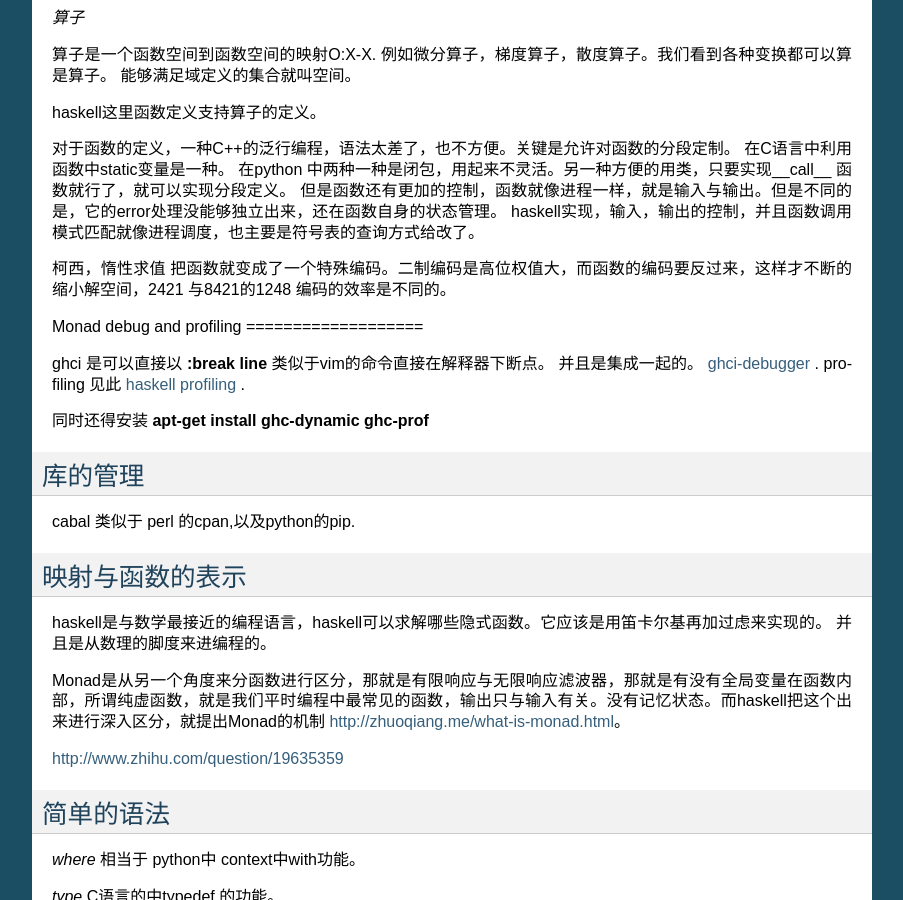
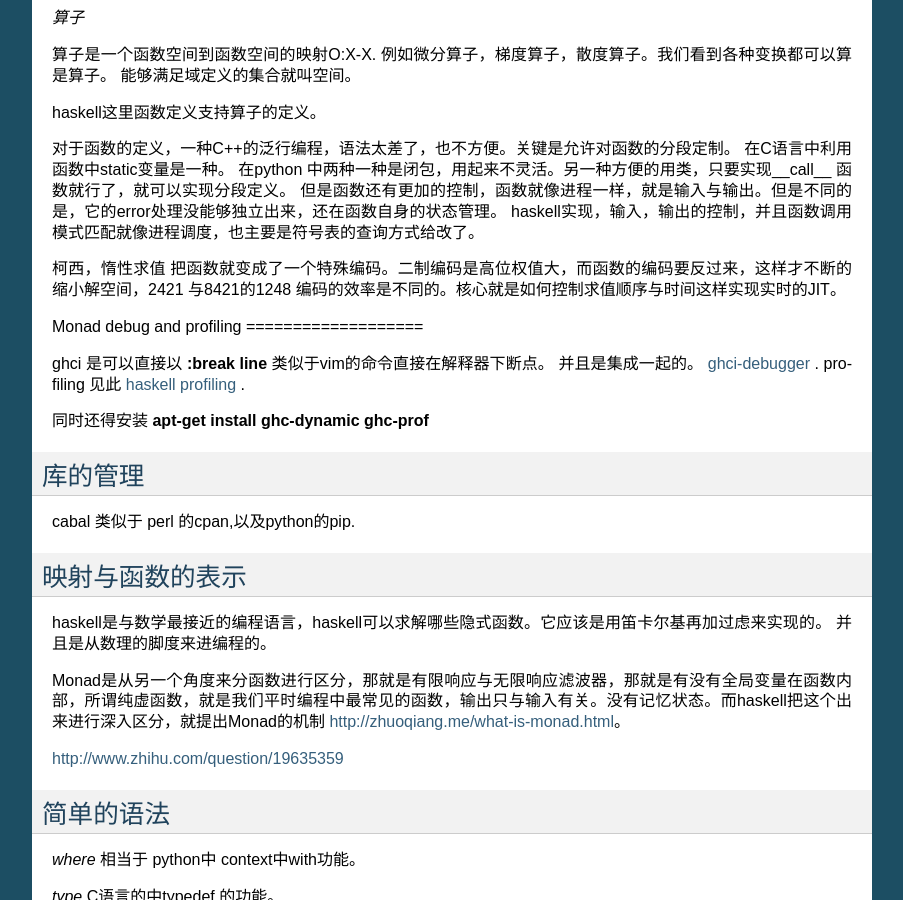
Before and after one commit to gwli/Programming, a Sphinx documentation site: the page built from source/content/Stage_1/Haskell.rst, in a window 1280 px wide and 900 px high, scrolled down 1435 px. Shown: the whole window, without its empty margins (198-1101 px from the left). Built offline with Sphinx 7.4.7, drawn with Linux system fonts in a browser that asks for light colours.

Commit message:
求值顺序与JIT

```diff
--- a/source/content/Stage_1/Haskell.rst
+++ b/source/content/Stage_1/Haskell.rst
@@ -70,7 +70,7 @@ haskell这里函数定义支持算子的定义。
 但是函数还有更加的控制，函数就像进程一样，就是输入与输出。但是不同的是，它的error处理没能够独立出来，还在函数自身的状态管理。
 haskell实现，输入，输出的控制，并且函数调用模式匹配就像进程调度，也主要是符号表的查询方式给改了。
 
-柯西，惰性求值 把函数就变成了一个特殊编码。二制编码是高位权值大，而函数的编码要反过来，这样才不断的缩小解空间，2421 与8421的1248 编码的效率是不同的。
+柯西，惰性求值 把函数就变成了一个特殊编码。二制编码是高位权值大，而函数的编码要反过来，这样才不断的缩小解空间，2421 与8421的1248 编码的效率是不同的。核心就是如何控制求值顺序与时间这样实现实时的JIT。
 
 Monad
 debug and profiling
```
